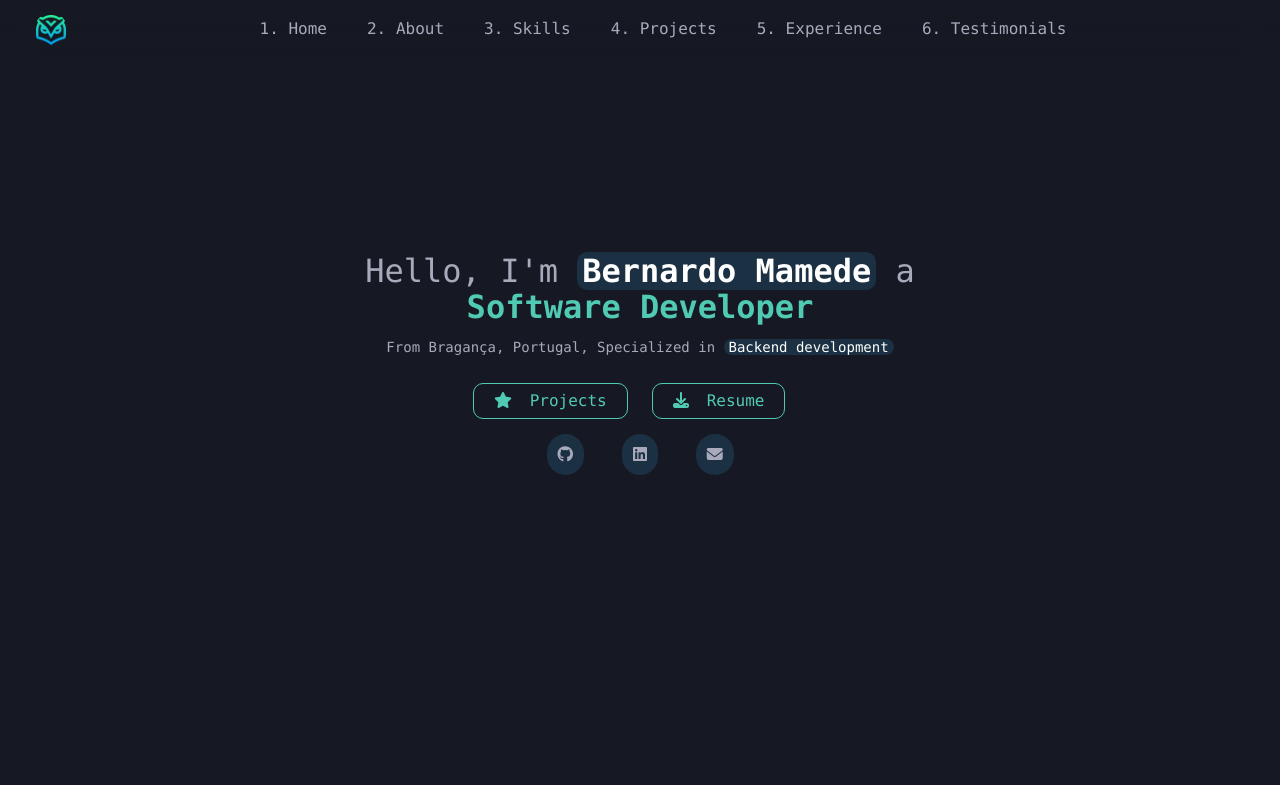
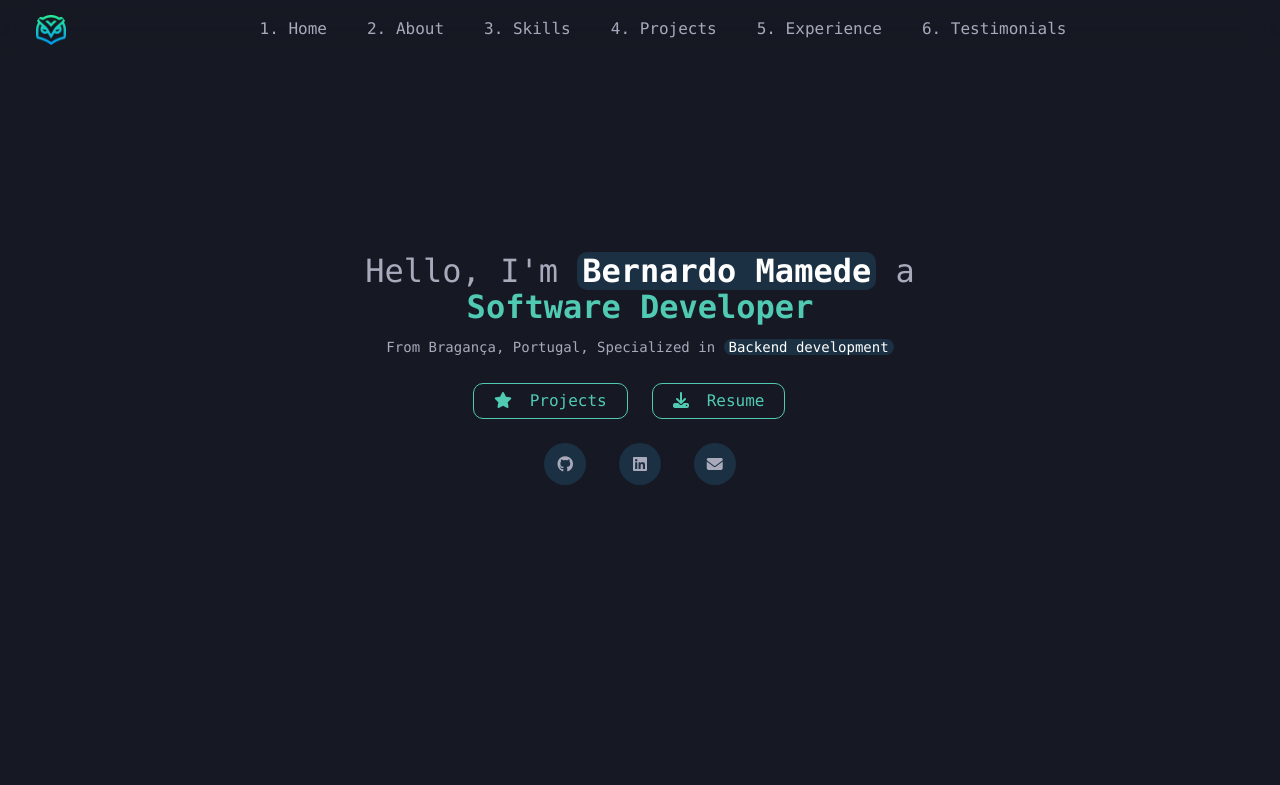
Before and after one commit to devMotcho/My-Portfolio, a plain HTML site: page index.html in a window 1280 px wide. Shown: the top 785 px of the page. Drawn offline with nearby package versions, Linux system fonts and the light colour scheme.

Commit message:
fix : float buttons dont drag the rest of the page anymore and social links are rounded now

```diff
--- a/index.html
+++ b/index.html
@@ -340,8 +340,9 @@
                                 <h5 class="text-white">Product API</h5>
                                 <p class="text-grey" style="font-size: 15px;">
                                     A <span class="text-white primary-text-background">API project built with ASP.NET Core</span> that provides a comprehensive solution for managing products, users, and authentication, utilizing both Dapper (for raw SQL) and Entity Framework (ORM) to offer flexibility in database interaction. It supports secure user authentication with JWT tokens and PBKDF2 password hashing, along with CRUD operations for both product and user management. Key technologies include Dapper, Entity Framework, AutoMapper, Azure Data Studio, Postman, and Azure as the database platform.</p>
+                                <!-- action -->
                                 <div class="d-flex justify-content-end">
-                                    <a href="https://github.com/devMotcho/Product-API/" class="link float-on-hover me-2">
+                                    <a href="https://github.com/devMotcho/Product-API/" class="link float-on-hover mx-2">
                                         <i class="fa-brands fa-github"></i> GitHub
                                     </a>
                                 </div>
--- a/styles/styles.css
+++ b/styles/styles.css
@@ -103,10 +103,16 @@ img {
     background-color: var(--secondary-background);
     border: 1px solid transparent;
     color: var(--primary);
-    padding: 10px;
+    padding: 20px;
     cursor: pointer;
     transition: all 0.3s ease;
-    border-radius: 20px;
+    border-radius: 50%;
+    display: inline-flex;
+    align-items: center;
+    justify-content: center;
+    width: 25px;
+    height: 25px;
+    text-decoration: none;
 }
 .social-link:hover {
     border-color: var(--primary);
@@ -154,7 +160,6 @@ img {
 .float-on-hover:hover, .float-on-hover:focus, .float-on-hover:active {
     -webkit-transform: translateY(-8px);
     transform: translateY(-8px);
-    border: 0px solid transparent;
     background-color: var(--primary);
 }
 .float-on-hover i {
```
